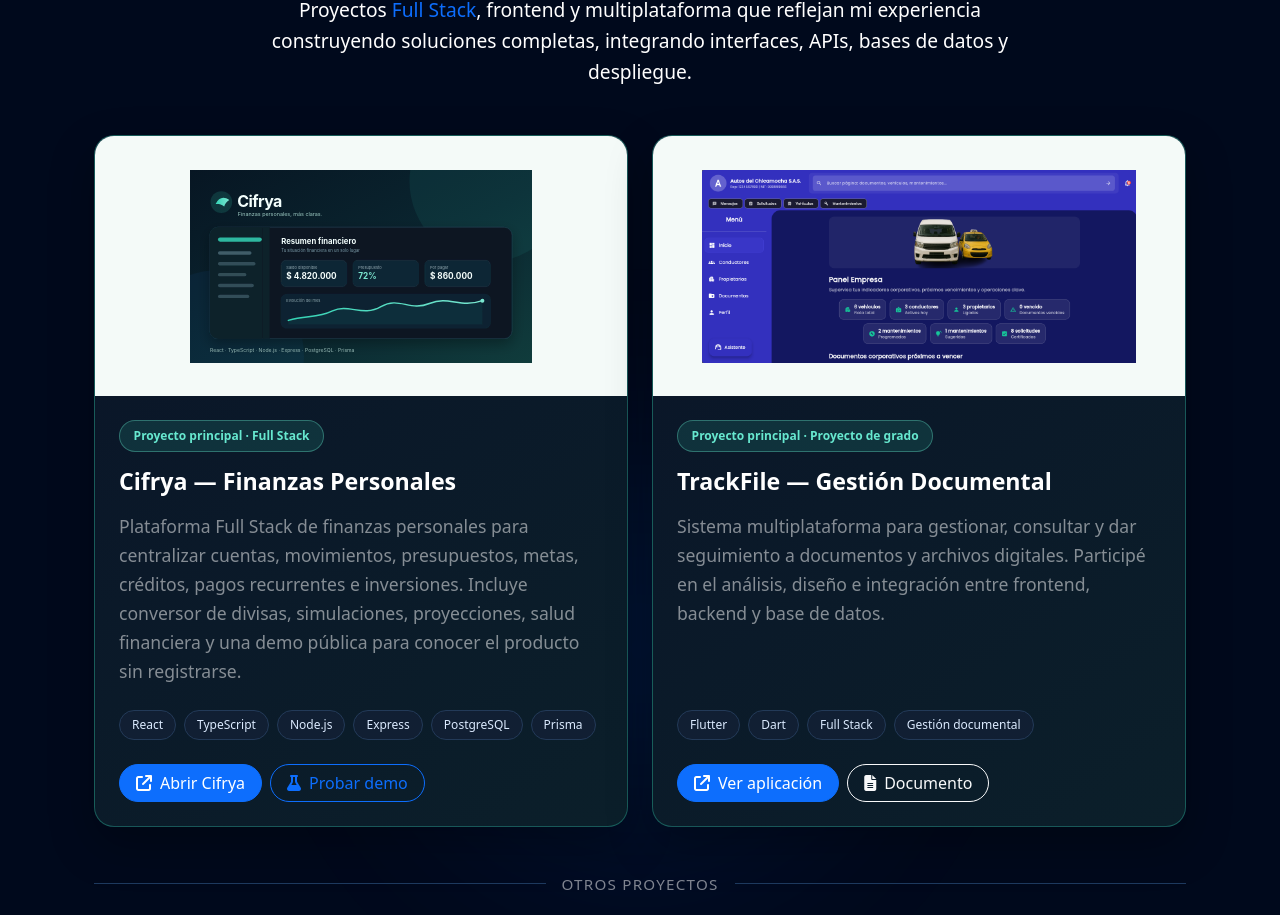
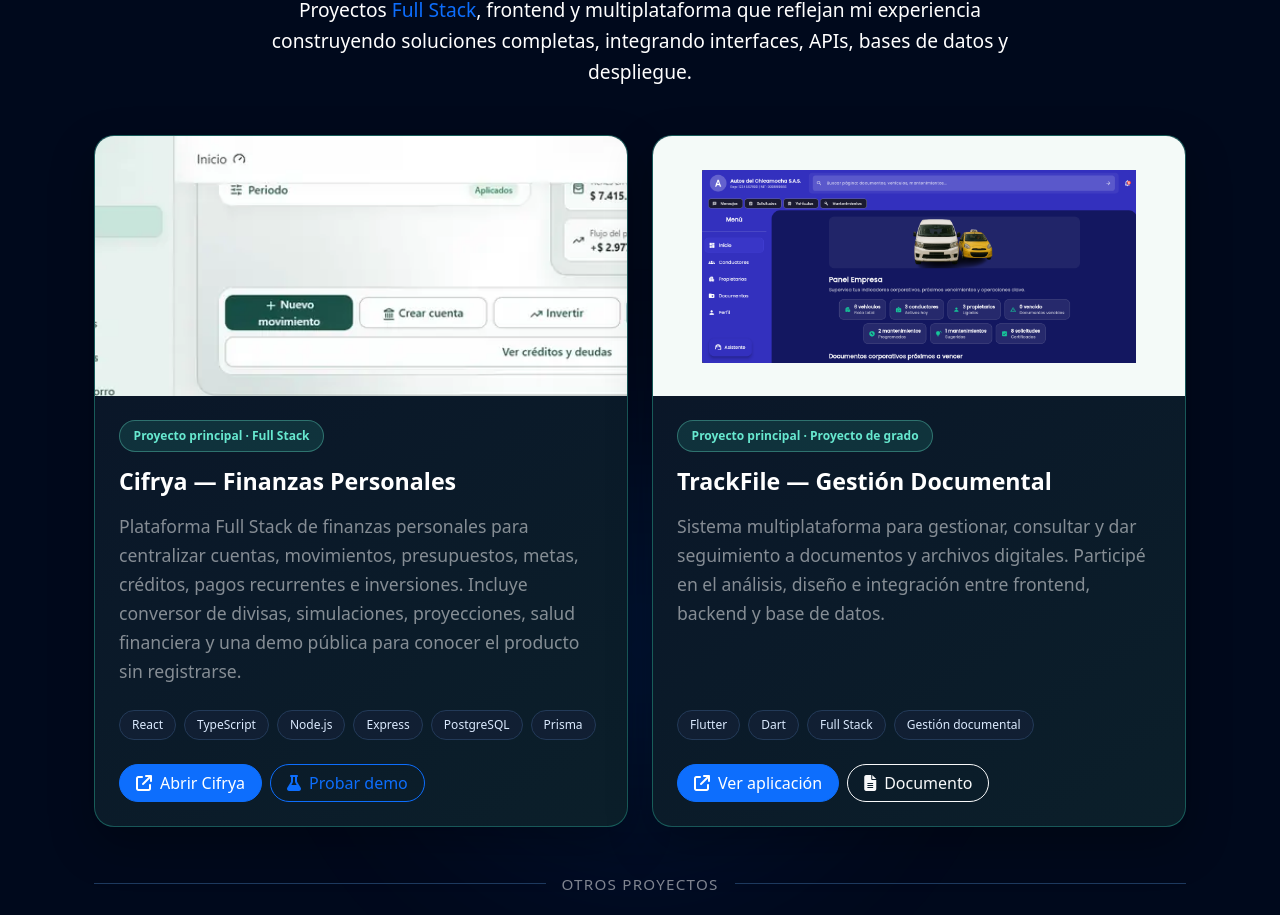
Before and after one commit to MelgarejoMaycol/Portafolio, a React (Vite) app: page / in a window 1280 px wide. Shown: the part 1752-2667 px from the top of the page. Built offline with nearby package versions, Linux system fonts and the light colour scheme.

Commit message:
Usa captura real de Cifrya en el portafolio

```diff
--- a/src/components/Proyectos.jsx
+++ b/src/components/Proyectos.jsx
@@ -9,7 +9,7 @@
 import ProyectoRecetas_Api from '../../public/ProyectoRecetas_Api.png'
 import RecetasFrontTS from '../../public/ProyectoRecetas_Front_TS.png'
 
-const imagenCifrya = '/ProyectoCifrya.svg'
+const imagenCifrya = '/cifrya-dashboard.webp'
 
 export default function Proyectos() {
   const proyectosPrincipales = [
@@ -19,7 +19,7 @@
       descripcion:
         'Plataforma Full Stack de finanzas personales para centralizar cuentas, movimientos, presupuestos, metas, créditos, pagos recurrentes e inversiones. Incluye conversor de divisas, simulaciones, proyecciones, salud financiera y una demo pública para conocer el producto sin registrarse.',
       imagen: imagenCifrya,
-      imagenContain: true,
+      imagenContain: false,
       stack: ['React', 'TypeScript', 'Node.js', 'Express', 'PostgreSQL', 'Prisma'],
       linkPagina: 'https://cifrya.com/',
       linkDemo: 'https://cifrya.com/demo',
```
Also changed, not shown: public/cifrya-dashboard.webp (added).
